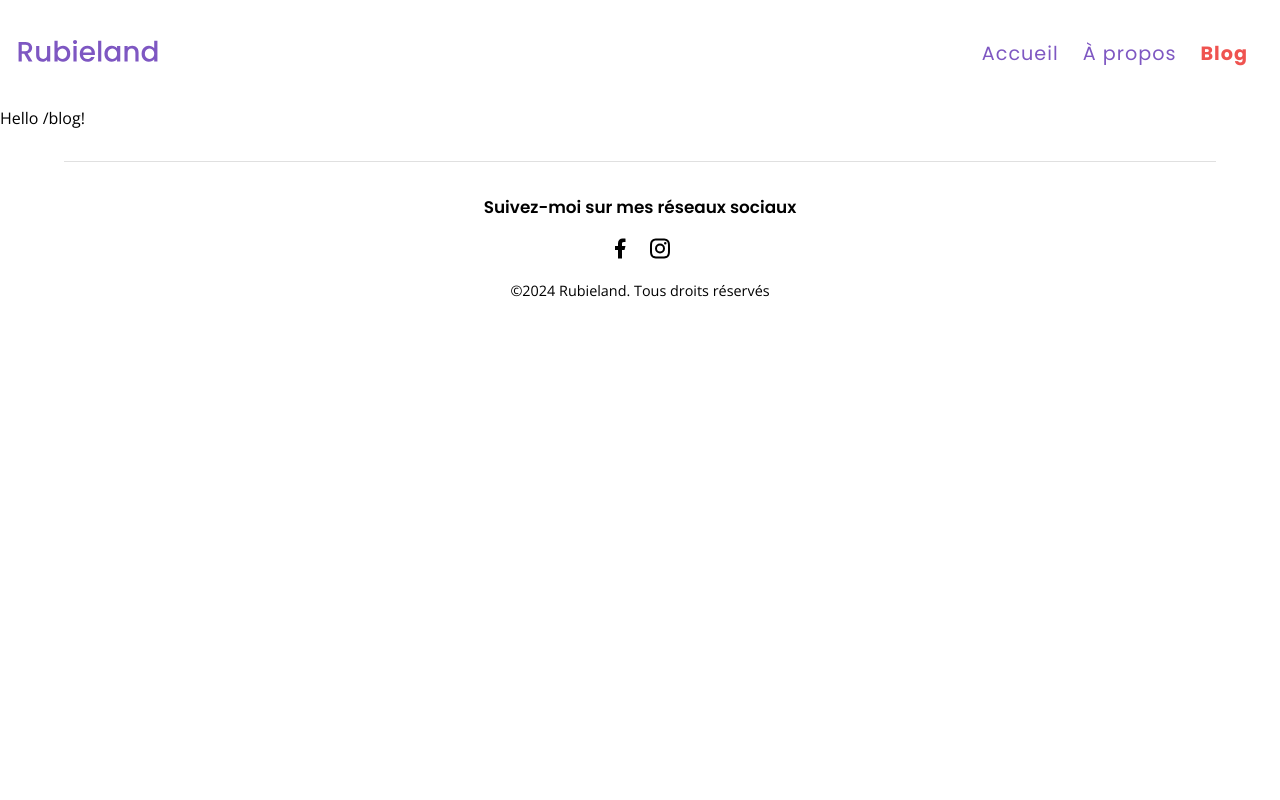
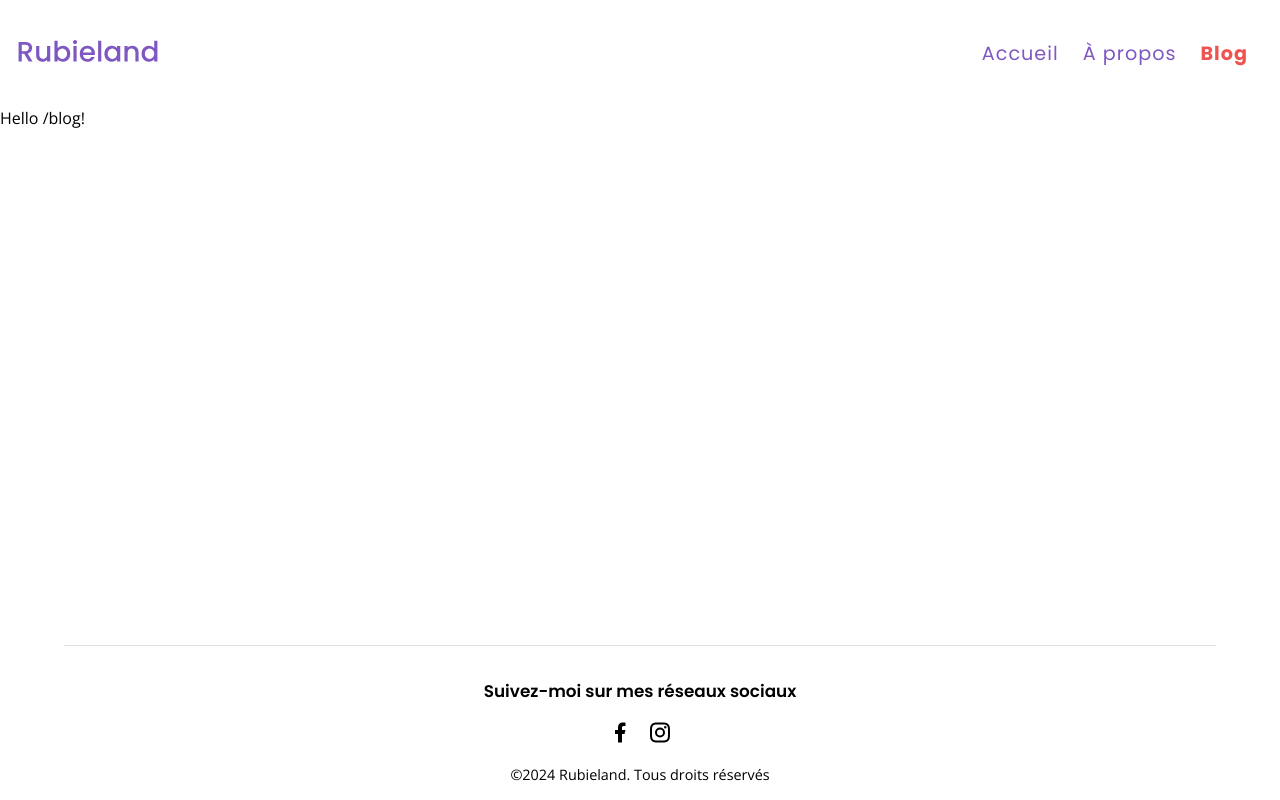
Before and after one commit to rubieland/rubieland, a React (Vite) app in the folder frontend/: page /blog in a window 1280 px wide. Built offline with nearby package versions, Linux system fonts and the light colour scheme.

Commit message:
style(layout): add display flex and min height for content

```diff
--- /dev/null
+++ b/frontend/src/ui/components/Layout/Layout.scss
@@ -0,0 +1,10 @@
+@import '../../../assets/styles/mixins';
+
+.layout-container {
+  @include flex-column;
+  min-height: 100dvh;
+}
+
+.layout-content {
+  flex: 1;
+}
--- a/frontend/src/ui/components/Layout/Layout.tsx
+++ b/frontend/src/ui/components/Layout/Layout.tsx
@@ -1,17 +1,17 @@
 import { Outlet } from '@tanstack/react-router';
 import Header from '../Header/Header';
 import Footer from '../Footer/Footer';
+import './Layout.scss';
 
 const Layout = () => {
   return (
-    <>
+    <div className="layout-container">
       <Header />
-      <main>
+      <main className="layout-content">
         <Outlet />
       </main>
-
       <Footer />
-    </>
+    </div>
   );
 };
 
```
